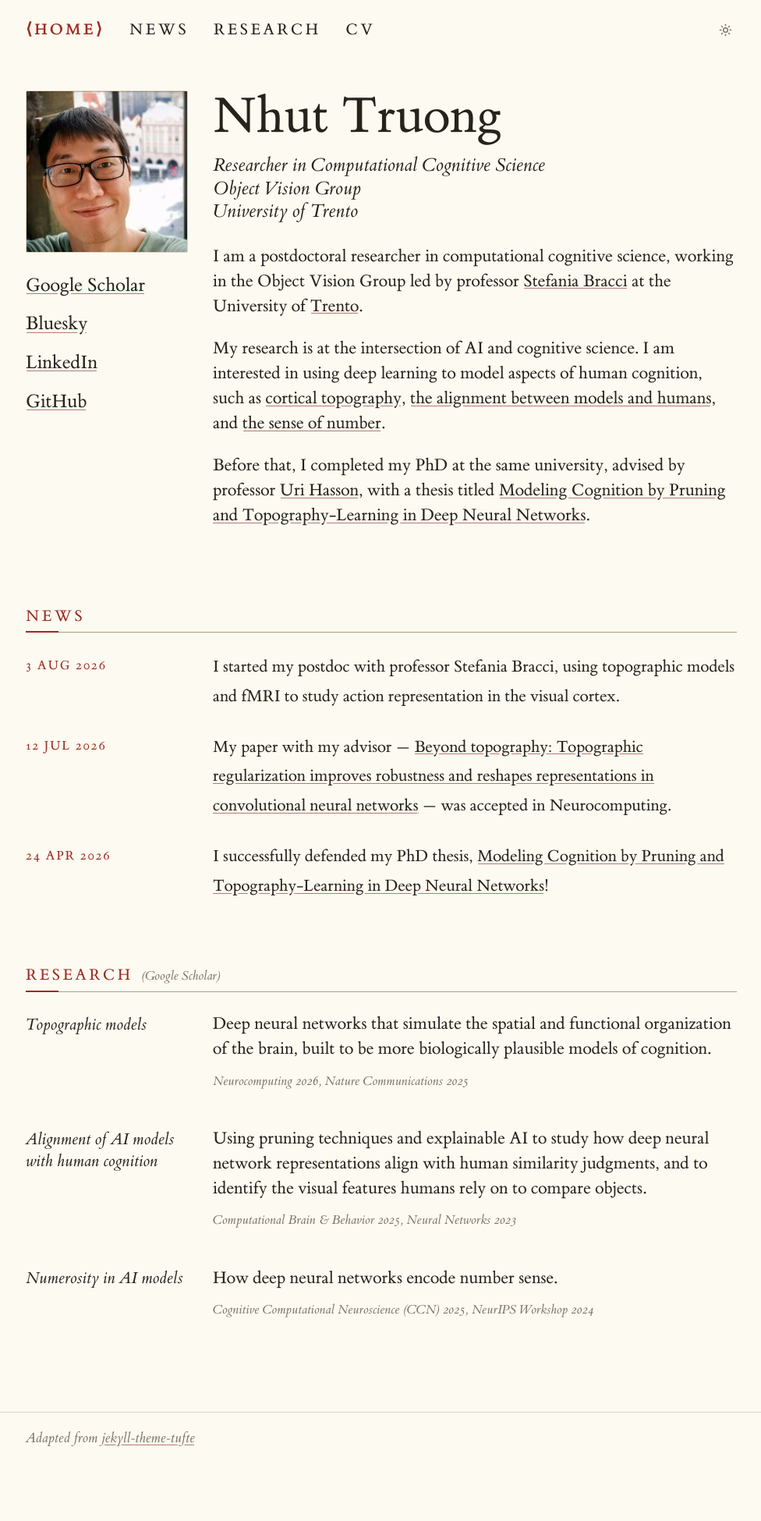
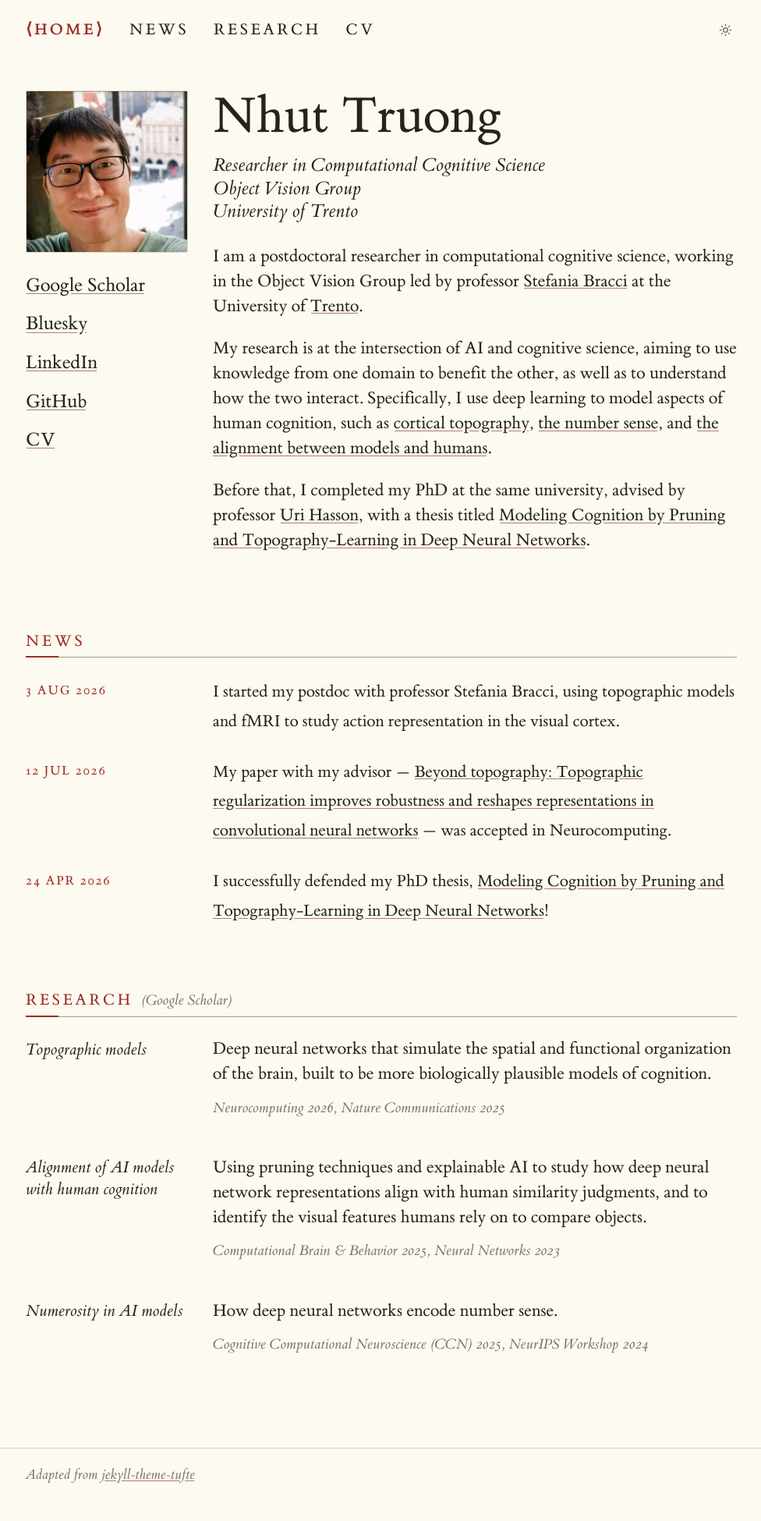
Before and after one commit to tlmnhut/tlmnhut.github.io, a Jekyll site: the page built from _pages/about.md, in a window 1280 px wide. Shown: the whole page at 78% size, without its empty margins (151-1127 px from the left). Built offline with Jekyll 4.4.1, drawn with Linux system fonts in a browser that asks for light colours; before the commit the page ends 1903 px from its top, so only the background shows below that.

Commit message:
Fix bio writing, add CV under GitHub, bigger citation/aux text
Bio, corrected:
- "aiming utilizing ... to nenifit the other" -> "aiming to use knowledge from
  one domain to benefit the other" (verb form, typo).
- "such as the X, and the Y, and the Z" repeated "and" before every item --
  standard list form instead: "such as X, Y, and Z."
- Kept the requested order (topography, number sense, alignment) and the
  articles that read naturally with each ("the number sense" is established
  usage in the numerosity literature; "cortical topography" and "the
  alignment ..." don't want one).

CV added as a fifth profile link, under GitHub. Its URL is a YAML anchor
(&cv_url) on the nav's existing CV entry, referenced with *cv_url rather than
pasted a second time -- one Google Drive link to keep in sync instead of two.
profile.html needed no changes: it already opens everything except mailto:
links in a new tab, which already covers this one correctly.

Both the "(Google Scholar)" heading link and the per-theme "Venue Year" lines
go 1.05rem -> 1.2rem, project-cites' line-height 1.6 -> 1.65 to match. Checked
the longest case (Numerosity's two-part citation) at 390px -- wraps onto a
second line without overflowing, and "(Google Scholar)" still fits beside
"RESEARCH" at that width too.

Verified in headless Chrome at 345/685/985px: 5 profile links, no overflow at
any width, bio renders with the three research links intact.

Co-Authored-By: Claude Sonnet 5 <noreply@anthropic.com>

```diff
--- a/_data/navigation.yml
+++ b/_data/navigation.yml
@@ -7,7 +7,7 @@ main:
   - title: "Research"
     url: "/#research"
   - title: "CV"
-    url: "https://drive.google.com/file/d/1B_BtSe4qluD6mvej5ZN-EI3nj6IV7AWw/view?usp=sharing"
+    url: &cv_url "https://drive.google.com/file/d/1B_BtSe4qluD6mvej5ZN-EI3nj6IV7AWw/view?usp=sharing"
     external: true
 
 # Text links under the profile photo on the home page.
@@ -20,3 +20,5 @@ academic:
     url: "https://www.linkedin.com/in/nhuttruong"
   - title: "GitHub"
     url: "https://github.com/tlmnhut"
+  - title: "CV"
+    url: *cv_url
--- a/_pages/about.md
+++ b/_pages/about.md
@@ -12,9 +12,10 @@ I am a postdoctoral researcher in computational cognitive science, working in th
 Group led by professor [Stefania Bracci](https://webapps.unitn.it/du/en/Persona/PER0076943/Curriculum)
 at the University of [Trento](https://www.cimec.unitn.it/en).
 
-My research is at the intersection of AI and cognitive science. I am interested in using deep
-learning to model aspects of human cognition, such as [cortical topography](#research), [the alignment
-between models and humans](#research), and [the sense of number](#research).
+My research is at the intersection of AI and cognitive science, aiming to use knowledge from
+one domain to benefit the other, as well as to understand how the two interact. Specifically, I
+use deep learning to model aspects of human cognition, such as [cortical topography](#research),
+[the number sense](#research), and [the alignment between models and humans](#research).
 
 Before that, I completed my PhD at the same university, advised by professor
 [Uri Hasson](http://hasson.org/), with a thesis titled
--- a/_sass/_site.scss
+++ b/_sass/_site.scss
@@ -226,7 +226,7 @@
 .section-title-aux {
   font-style: italic;
   font-weight: 400;
-  font-size: 1.05rem;
+  font-size: 1.2rem;
   letter-spacing: normal;
   text-transform: none;
   color: var(--muted);
@@ -292,8 +292,8 @@
 .project-cites {
   margin: 0.7rem 0 0;
   font-style: italic;
-  font-size: 1.05rem;
-  line-height: 1.6;
+  font-size: 1.2rem;
+  line-height: 1.65;
   color: var(--muted);
 
   a { color: inherit; @include no-underline; }
```
